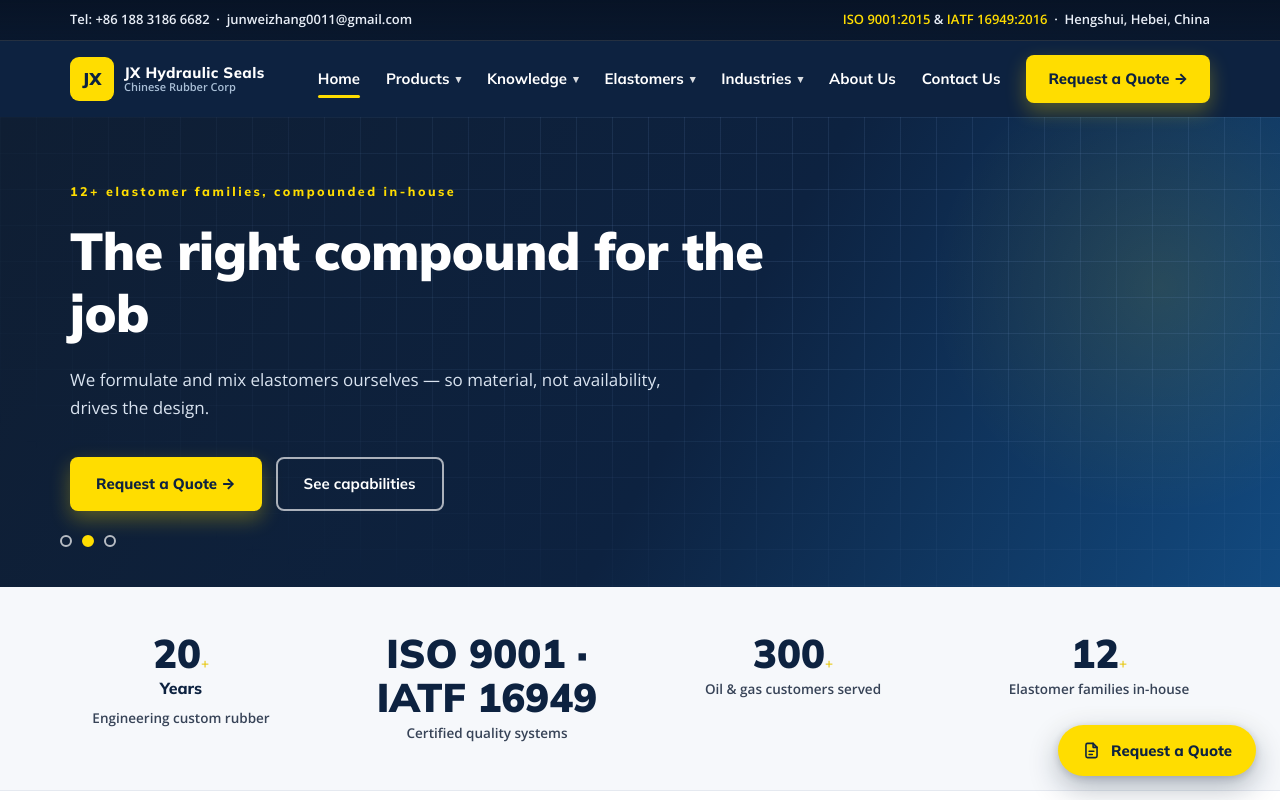
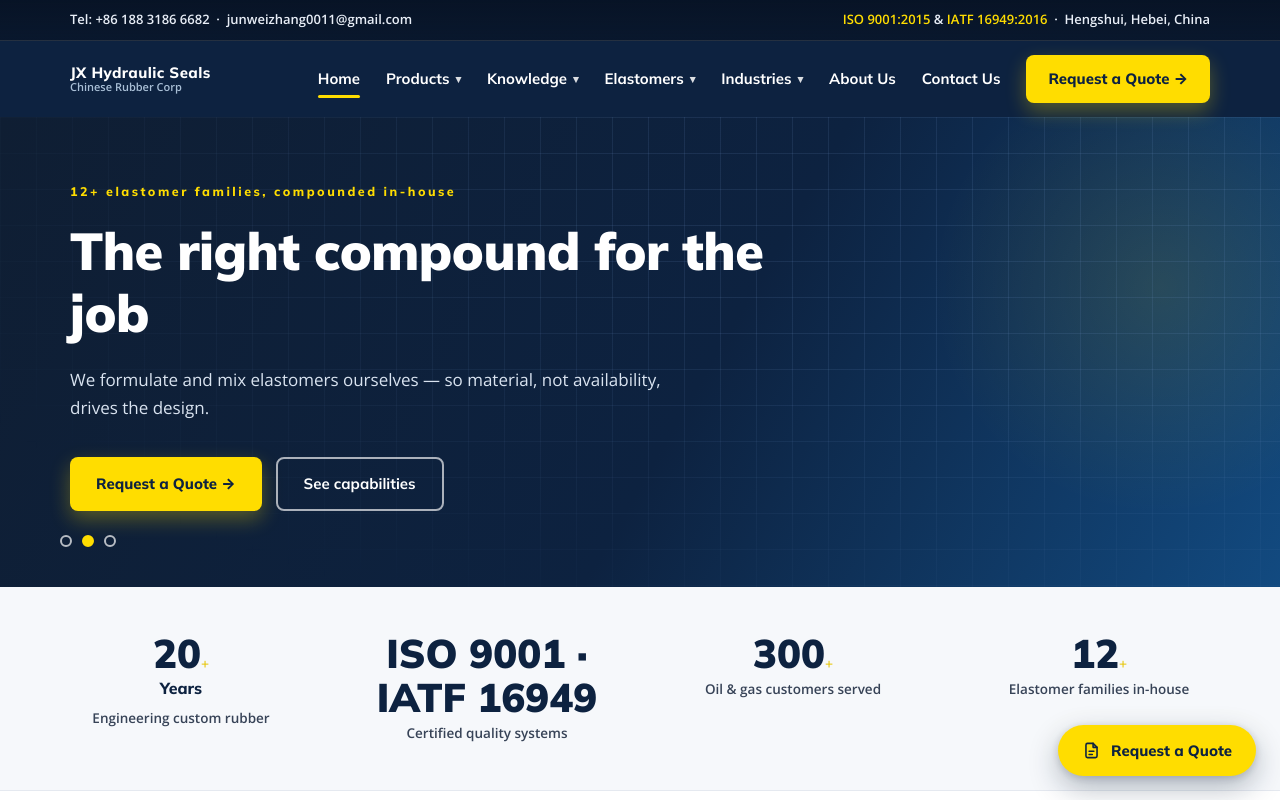
Before and after one commit to jinran961222-eng/jx_hydraulic_seals, a React (Vite) app: page / in a window 1280 px wide. Shown: the top 800 px of the page. Built offline with nearby package versions, Linux system fonts and the light colour scheme.

Commit message:
feat: 去掉图标

```diff
--- a/src/components/Header.jsx
+++ b/src/components/Header.jsx
@@ -80,7 +80,6 @@ export default function Header() {
 
       <div className="header__inner container">
         <Link to="/" className="brand">
-          <span className="brand__mark">JX</span>
           <span className="brand__text">
             <strong>JX Hydraulic Seals</strong>
             <small>Chinese Rubber Corp</small>
```
